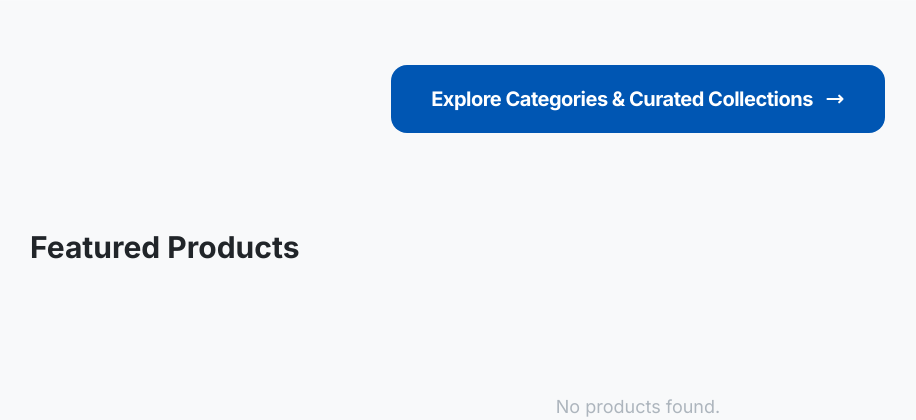
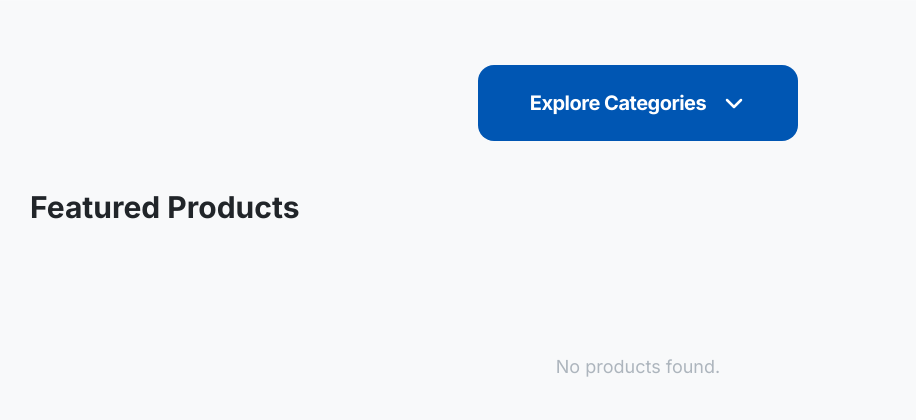
Before and after one commit to sudalai-cpu/marketra, a Django app: page /featured/ in a window 1280 px wide. Shown: the part 444-864 px from the top of the page, without its empty margins (2-918 px from the left). Run offline with Django 5.2, Linux system fonts and the light colour scheme; data that the repository does not hold is empty; some libraries are stand-ins or nearby versions.

Commit message:
poppup updates

```diff
--- a/marketra/templates/marketra/featured.html
+++ b/marketra/templates/marketra/featured.html
@@ -82,15 +82,15 @@
 
     <div class="max-w-7xl mx-auto px-4 sm:px-6 lg:px-8 py-16">
         <!-- 2. Main Call-to-Action -->
-        <div class="flex justify-center mb-24 relative">
-            <button id="explore-trigger" onclick="toggleCategoryModal(true)"
-                class="group relative inline-flex items-center justify-center px-10 py-5 font-bold text-white transition-all duration-300 bg-primary rounded-2xl hover:bg-blue-700 hover:scale-[1.05] active:scale-[0.98] shadow-blue-soft hover:shadow-[0_20px_50px_rgba(0,86,179,0.5)] overflow-hidden">
-                <span class="relative z-10 flex items-center tracking-tight text-lg md:text-xl">
-                    Explore Categories & Curated Collections
-                    <svg class="w-5 h-5 ml-3 transition-transform group-hover:translate-x-2" fill="none"
+        <div class="flex justify-center mb-12 relative">
+            <button id="explore-trigger" onclick="toggleCategoryMegaMenu()"
+                class="group relative inline-flex items-center justify-center px-12 py-6 font-bold text-white transition-all duration-300 bg-primary rounded-2xl hover:bg-blue-700 hover:scale-[1.02] active:scale-[0.98] shadow-blue-soft hover:shadow-[0_20px_50px_rgba(0,86,179,0.5)] overflow-hidden min-w-[320px]">
+                <span class="relative z-10 flex items-center tracking-tight text-xl">
+                    Explore Categories
+                    <svg id="explore-chevron" class="w-6 h-6 ml-4 transition-transform duration-300" fill="none"
                         stroke="currentColor" viewBox="0 0 24 24">
-                        <path stroke-linecap="round" stroke-linejoin="round" stroke-width="2.5"
-                            d="M17 8l4 4m0 0l-4 4m4-4H3"></path>
+                        <path stroke-linecap="round" stroke-linejoin="round" stroke-width="2.5" d="M19 9l-7 7-7-7">
+                        </path>
                     </svg>
                 </span>
                 <!-- Premium Glow Effect -->
@@ -98,45 +98,34 @@
                     class="absolute inset-x-0 bottom-0 h-1 bg-gradient-to-r from-transparent via-white/40 to-transparent transform translate-y-full group-hover:translate-y-0 transition-transform">
                 </div>
             </button>
-
-            <!-- Refined Category Modal (Anchored Accordion) -->
-            <div id="category-modal"
-                class="absolute top-[calc(100%+1rem)] left-1/2 -translate-x-1/2 z-[60] hidden w-full max-w-lg">
-                <div
-                    class="relative bg-white rounded-3xl shadow-[0_30px_70px_rgba(0,0,0,0.15)] border border-gray-100 overflow-hidden transform transition-all opacity-0 translate-y-4 duration-300">
-                    <div class="p-8 pb-4 flex justify-between items-center border-b border-gray-50 bg-gray-50/50">
-                        <h3 class="text-xl font-bold text-text-dark">Quick Navigation</h3>
-                        <button onclick="toggleCategoryModal(false)"
-                            class="text-text-muted hover:text-primary transition-colors">
-                            <svg class="w-5 h-5" fill="none" stroke="currentColor" viewBox="0 0 24 24">
-                                <path stroke-linecap="round" stroke-linejoin="round" stroke-width="2"
-                                    d="M6 18L18 6M6 6l12 12"></path>
-                            </svg>
-                        </button>
         </div>
 
-                    <div class="max-h-[500px] overflow-y-auto p-4 custom-scrollbar">
-                        <!-- All Products Option -->
+        <!-- Full-Width Mega-Menu (Integrated Flow) -->
+        <div id="category-mega-menu"
+            class="hidden w-full mb-24 overflow-hidden border-y border-gray-100 bg-white/50 backdrop-blur-sm animate-fade-in-down">
+            <div class="max-w-7xl mx-auto py-12 px-4 sm:px-6 lg:px-8">
+                <div class="flex justify-between items-end mb-12 border-b border-gray-100 pb-8">
+                    <div>
+                        <h3 class="text-3xl font-extrabold text-text-dark tracking-tight">Browse Collections</h3>
+                        <p class="text-text-muted mt-2">Discover high-end essentials organized for professionals.</p>
+                    </div>
                     <a href="{% url 'marketra:featured' %}"
-                            class="flex items-center p-4 hover:bg-primary/5 rounded-2xl transition-all group mb-2 border border-transparent hover:border-primary/10">
+                        class="flex items-center px-6 py-3 bg-primary/5 hover:bg-primary/10 text-primary font-bold rounded-xl transition-all group">
+                        View All Collections
+                        <svg class="w-5 h-5 ml-2 transform group-hover:translate-x-1 transition-transform" fill="none"
+                            stroke="currentColor" viewBox="0 0 24 24">
+                            <path stroke-linecap="round" stroke-linejoin="round" stroke-width="2"
+                                d="M17 8l4 4m0 0l-4 4m4-4H3"></path>
+                        </svg>
+                    </a>
+                </div>
+
+                <div class="grid grid-cols-1 md:grid-cols-2 lg:grid-cols-3 gap-12">
+                    {% for section in sections %}
+                    <div class="mega-section-group">
+                        <div class="flex items-center mb-6 pb-4 border-b border-gray-50">
                             <div
-                                class="w-10 h-10 bg-blue-50 rounded-xl flex items-center justify-center mr-4 text-primary group-hover:scale-110 transition-transform">
-                                <svg class="w-5 h-5" fill="none" stroke="currentColor" viewBox="0 0 24 24">
-                                    <path stroke-linecap="round" stroke-linejoin="round" stroke-width="2"
-                                        d="M4 6h16M4 12h16m-7 6h7"></path>
-                                </svg>
-                            </div>
-                            <span class="font-bold text-text-dark group-hover:text-primary transition-colors">All
-                                Featured Products</span>
-                        </a>
-
-                        <!-- Sections Accordion -->
-                        {% for section in sections %}
-                        <div class="section-group mb-2">
-                            <button onclick="toggleAccordion('section-{{ section.id }}', this)"
-                                class="w-full flex items-center p-4 hover:bg-gray-50 rounded-2xl transition-all group border border-transparent">
-                                <div
-                                    class="w-10 h-10 bg-secondary-bg rounded-xl flex items-center justify-center mr-4 group-hover:bg-white transition-colors overflow-hidden">
+                                class="w-12 h-12 bg-secondary-bg rounded-2xl flex items-center justify-center mr-4 shadow-sm">
                                 {% if section.icon %}
                                 <img src="{{ section.icon.url }}" alt="{{ section.name }}"
                                     class="w-full h-full object-cover">
@@ -144,38 +133,30 @@
                                 <img src="{{ section.icon_url }}" alt="{{ section.name }}"
                                     class="w-full h-full object-cover">
                                 {% else %}
-                                    <svg class="w-5 h-5 text-text-muted" fill="none" stroke="currentColor"
-                                        viewBox="0 0 24 24">
+                                <svg class="w-6 h-6 text-primary" fill="none" stroke="currentColor" viewBox="0 0 24 24">
                                     <path stroke-linecap="round" stroke-linejoin="round" stroke-width="2"
                                         d="M19 11H5m14 0a2 2 0 012 2v6a2 2 0 01-2 2H5a2 2 0 01-2-2v-6a2 2 0 012-2m14 0V9a2 2 0 00-2-2M5 11V9a2 2 0 012-2m0 0V5a2 2 0 012-2h6a2 2 0 012 2v2M7 7h10">
                                     </path>
                                 </svg>
                                 {% endif %}
                             </div>
-                                <span class="font-bold text-text-dark flex-grow text-left">{{ section.name }}</span>
-                                <svg class="w-4 h-4 text-text-muted transition-transform duration-300 chevron"
-                                    fill="none" stroke="currentColor" viewBox="0 0 24 24">
-                                    <path stroke-linecap="round" stroke-linejoin="round" stroke-width="2.5"
-                                        d="M19 9l-7 7-7-7"></path>
-                                </svg>
-                            </button>
+                            <h4 class="text-xl font-bold text-text-dark tracking-tight">{{ section.name }}</h4>
+                        </div>
 
-                            <!-- Sub-categories (Hidden by default) -->
-                            <div id="section-{{ section.id }}"
-                                class="accordion-content hidden px-4 py-2 space-y-1 overflow-hidden transition-all duration-300">
+                        <div class="grid grid-cols-1 gap-1">
                             {% for category in section.categories.all %}
                             <a href="?category={{ category.id }}#product-section"
-                                    class="flex items-center p-3 pl-14 hover:text-primary text-sm font-medium text-text-medium transition-colors border-l-2 border-transparent hover:border-primary/20 ml-2">
-                                    {{ category.name }}
+                                class="group flex items-center justify-between p-3 hover:bg-primary/5 rounded-xl transition-all">
+                                <span class="text-text-medium font-medium group-hover:text-primary transition-colors">{{category.name }}</span>
                                 <span
-                                        class="ml-auto text-[10px] text-text-muted bg-gray-100 px-2 py-0.5 rounded-full">{{
-                                        category.products.count }}</span>
+                                    class="text-[10px] text-text-muted bg-gray-100 px-2 py-0.5 rounded-full group-hover:bg-primary/10 group-hover:text-primary transition-colors">
+                                    {{ category.products.count }} items
+                                </span>
                             </a>
                             {% endfor %}
                         </div>
                     </div>
                     {% endfor %}
-                    </div>
                 </div>
             </div>
         </div>
@@ -307,8 +288,7 @@
                             </div>
                         </div>
                         <h3
-                            class="font-bold text-text-dark text-sm mb-1 group-hover:text-primary transition-colors line-clamp-1">
-                            {{ product.name }}</h3>
+                            class="font-bold text-text-dark text-sm mb-1 group-hover:text-primary transition-colors line-clamp-1">{{ product.name }}</h3>
                         <p class="text-primary font-bold text-base">Rs.{{ product.price }}</p>
                     </a>
                 </div>
@@ -359,55 +339,21 @@
     // Auto-advance
     setInterval(() => moveSlide(1), 6000);
 
-    // Modal Logic
-    function toggleCategoryModal(show) {
-        const modal = document.getElementById('category-modal');
-        if (!modal) return;
+    // Mega-Menu Push Logic
+    function toggleCategoryMegaMenu() {
+        const menu = document.getElementById('category-mega-menu');
+        const chevron = document.getElementById('explore-chevron');
+        if (!menu) return;
 
-        const content = modal.querySelector('.relative');
-        if (show) {
-            modal.classList.remove('hidden');
-            setTimeout(() => {
-                content.classList.add('translate-y-0', 'opacity-100');
-            }, 10);
+        if (menu.classList.contains('hidden')) {
+            menu.classList.remove('hidden');
+            chevron.classList.add('rotate-180');
+            // Force reflow for animation if needed
         } else {
-            content.classList.remove('translate-y-0', 'opacity-100');
-            setTimeout(() => {
-                modal.classList.add('hidden');
-            }, 300);
+            menu.classList.add('hidden');
+            chevron.classList.remove('rotate-180');
         }
     }
-
-    // Accordion Logic
-    function toggleAccordion(id, btn) {
-        const content = document.getElementById(id);
-        const chevron = btn.querySelector('.chevron');
-
-        // Close others
-        document.querySelectorAll('.accordion-content').forEach(el => {
-            if (el.id !== id) {
-                el.classList.add('hidden');
-            }
-        });
-        document.querySelectorAll('.chevron').forEach(el => {
-            if (el !== chevron) {
-                el.classList.remove('rotate-180');
-            }
-        });
-
-        // Toggle current
-        content.classList.toggle('hidden');
-        chevron.classList.toggle('rotate-180');
-    }
-
-    // Close modal when clicking outside
-    document.addEventListener('mousedown', (e) => {
-        const modal = document.getElementById('category-modal');
-        const trigger = document.getElementById('explore-trigger');
-        if (modal && !modal.contains(e.target) && !trigger.contains(e.target)) {
-            toggleCategoryModal(false);
-        }
-    });
 </script>
 </section>
 {% endblock %}
```
Lines whose indentation alone changed are shown as unchanged.
